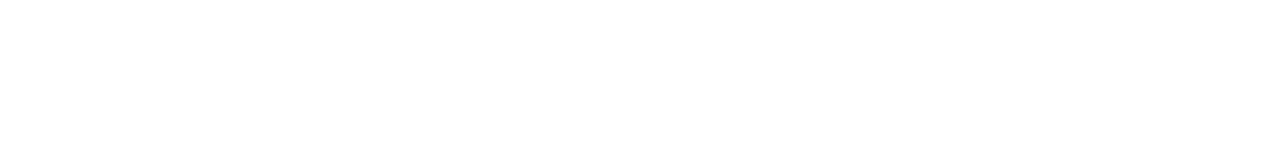
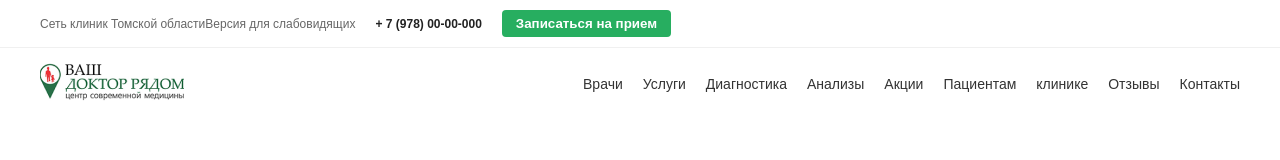
Before and after one commit to ffkabulka010-cmd/paddgrupa-, a plain HTML site: page index.html in a window 1280 px wide. Drawn offline with Linux system fonts and the light colour scheme.

Commit message:
frst commit

```diff
--- a/index.html
+++ b/index.html
@@ -4,8 +4,33 @@
     <meta charset="UTF-8">
     <meta name="viewport" content="width=device-width, initial-scale=1.0">
     <title>Document</title>
+    <link rel="stylesheet" href="./style.css">
 </head>
 <body>
+    <div class="salom2">
+      <span class="salom3">Сеть клиник Томской области</span>
+      <div class="salom4">
+        <a class="salom5">Версия для слабовидящих</a>
+        <span class="salom6">+ 7 (978) 00-00-000</span>
+        <button class="salom7">Записаться на прием</button>
+      </div>
+    </div>
 
+    <div class="salom8">
+      <div class="salom9">
+        <img class="salom10" src="./imgs/image 1 (3).png" alt="">
+      </div>
+      <div class="salom11">
+        <a class="salom12">Врачи</a>
+        <a class="salom13">Услуги</a>
+        <a class="salom14">Диагностика</a>
+        <a class="salom15">Анализы</a>
+        <a class="salom16">Акции</a>
+        <a class="salom17">Пациентам</a>
+        <a class="salom18"> клинике</a>
+        <a class="salom19">Отзывы</a>
+        <a class="salom20">Контакты</a>
+      </div>
+    </div>
 </body>
 </html>
--- a/style.css
+++ b/style.css
@@ -0,0 +1,69 @@
+* {
+  margin: 0;
+  padding: 0;
+  font-family: sans-serif;
+}
+.salom1 {
+  background-color: #fff;
+  border-bottom: 1px solid #eaeaea;
+}
+
+.salom2 {
+  display: flex;
+
+  align-items: center;
+  padding: 10px 40px;
+  font-size: 12px;
+  color: #666;
+  border-bottom: 1px solid #f0f0f0;
+}
+
+.salom4 {
+  display: flex;
+  align-items: center;
+  gap: 20px;
+}
+
+.salom5 {
+  color: #666;
+  text-decoration: none;
+  cursor: pointer;
+}
+
+.salom6 {
+  font-weight: bold;
+  color: #222;
+}
+
+.salom7 {
+  background-color: #27ae60;
+  color: #fff;
+  border: none;
+  padding: 6px 14px;
+  border-radius: 4px;
+  cursor: pointer;
+  font-weight: bold;
+}
+
+.salom8 {
+  display: flex;
+  justify-content: space-between;
+  align-items: center;
+  padding: 15px 40px;
+}
+
+.salom11 {
+  display: flex;
+  gap: 20px;
+}
+
+.salom11 a {
+  text-decoration: none;
+  color: #333;
+  font-size: 14px;
+  cursor: pointer;
+}
+
+.salom11 a:hover {
+  color: #27ae60;
+}
```
Also changed, not shown: imgs/image 1 (3).png (added).
